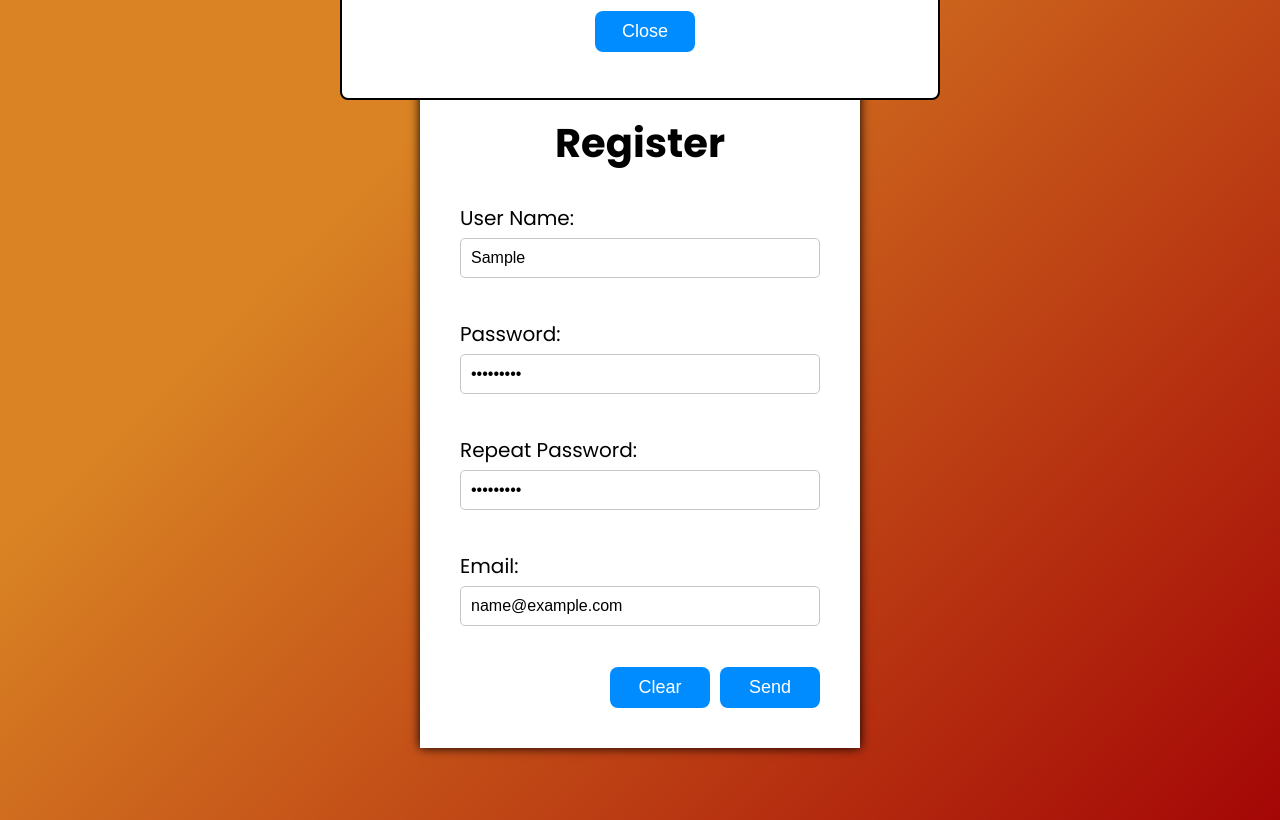
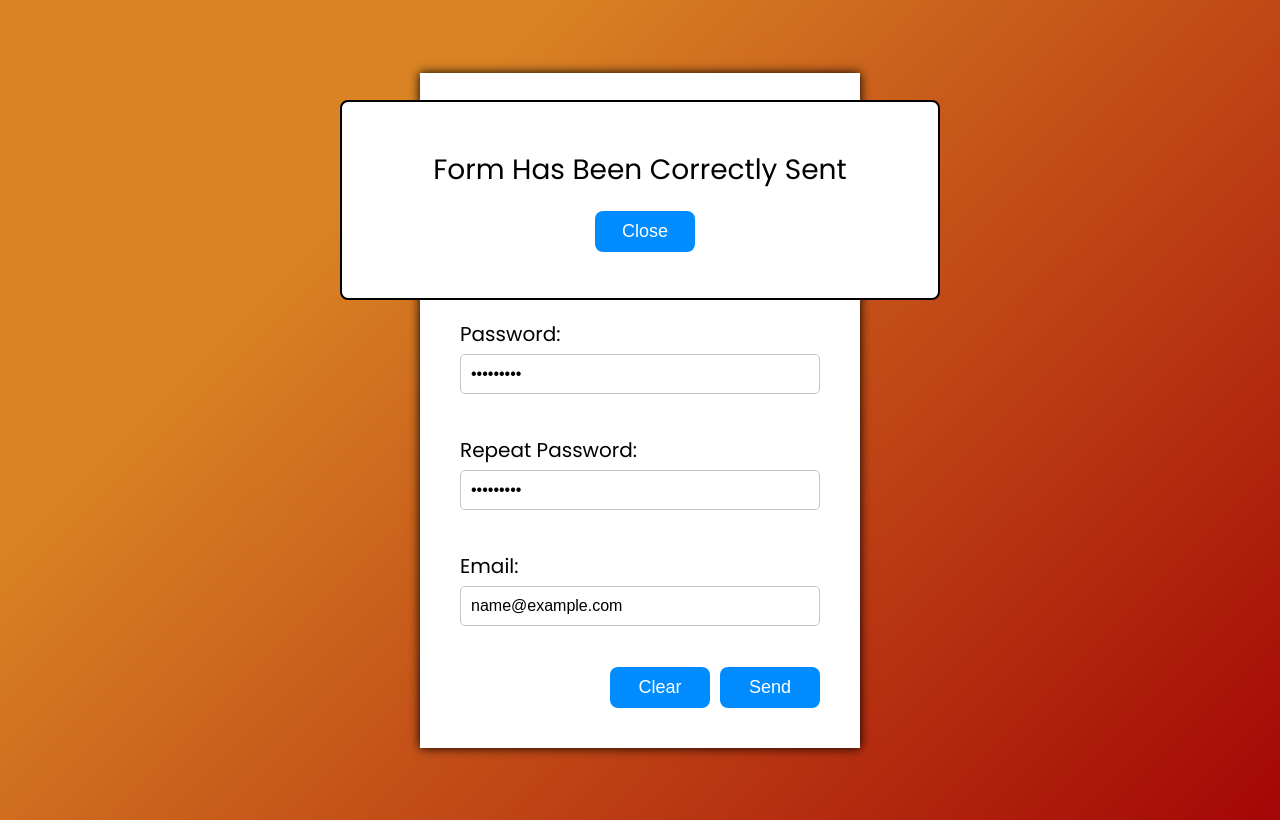
Before and after one commit to SebastianSloma/Form_Validator, a plain HTML site: page index.html in a window 1280 px wide. Both pictures are taken after typing "Sample", "Sample123", "Sample123", "name@example.com" into the empty fields and a click on the button "Send". Drawn offline with Linux system fonts and the light colour scheme.

Commit message:
Sending the form and checking for errors

```diff
--- a/index.html
+++ b/index.html
@@ -39,7 +39,7 @@
 
             </div>
 
-            <div class="popup show-popup">
+            <div class="popup">
                 <p>Form Has Been Correctly Sent</p>
                 <button class="close">Close</button>
             </div>
--- a/script.js
+++ b/script.js
@@ -48,14 +48,28 @@ const checkPassword = (pass1, pass2) => {
 };
 
 const checkEmail = (email) => {
-	const re = /^(([^<>()[\]\\.,;:\s@"]+(\.[^<>()[\]\\.,;:\s@"]+)*)|(".+"))@((\[[0-9]{1,3}\.[0-9]{1,3}\.[0-9]{1,3}\.[0-9]{1,3}\])|(([a-zA-Z\-0-9]+\.)+[a-zA-Z]{2,}))$/
+	const re =
+		/^(([^<>()[\]\\.,;:\s@"]+(\.[^<>()[\]\\.,;:\s@"]+)*)|(".+"))@((\[[0-9]{1,3}\.[0-9]{1,3}\.[0-9]{1,3}\.[0-9]{1,3}\])|(([a-zA-Z\-0-9]+\.)+[a-zA-Z]{2,}))$/;
 
-    if(re.test(email.value)){
-        clearError(email)
-    }else{
-        showError(email, 'Email is incorrect')
-    }
+	if (re.test(email.value)) {
+		clearError(email);
+	} else {
+		showError(email, 'Email is incorrect');
+	}
+};
 
+const checkErrors = () => {
+	const allInputs = document.querySelectorAll('.form-box');
+	let errorCount = 0;
+
+	allInputs.forEach((el) => {
+		if (el.classList.contains('error')) {
+			errorCount++;
+		}
+	});
+	if (errorCount === 0) {
+		popup.classList.add('show-popup');
+	}
 };
 
 sendBtn.addEventListener('click', (e) => {
@@ -65,7 +79,8 @@ sendBtn.addEventListener('click', (e) => {
 	checkLength(username, 4);
 	checkLength(pass, 8);
 	checkPassword(pass, pass2);
-    checkEmail(email)
+	checkEmail(email);
+	checkErrors();
 });
 
 clearBtn.addEventListener('click', (e) => {
@@ -73,5 +88,6 @@ clearBtn.addEventListener('click', (e) => {
 
 	[username, pass, pass2, email].forEach((el) => {
 		el.value = '';
+		clearError(el);
 	});
 });
--- a/style.css
+++ b/style.css
@@ -119,5 +119,5 @@ h1 {
 }
 
 .show-popup {
-	top: 0px;
+	top: 200px;
 }
```
